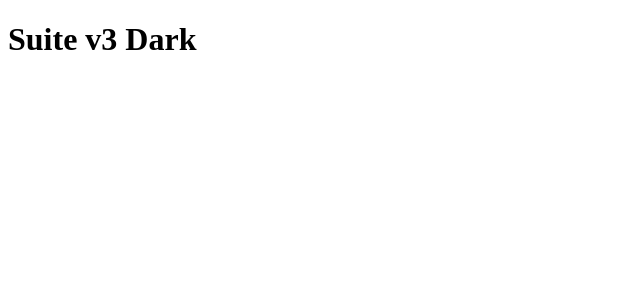
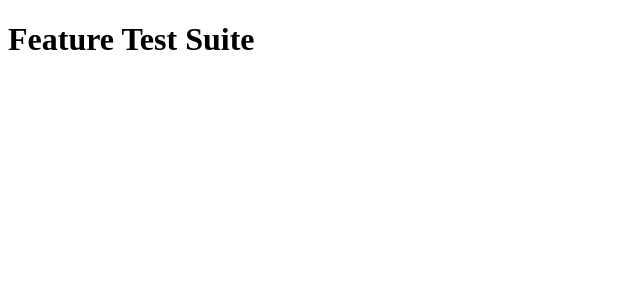
Before and after one commit to akshbhu/nextjs-example, a Next.js app: page / in a window 1280 px wide. Shown: the top 300 px of the page, without its empty margins (0-640 px from the left). Built offline with nearby package versions, Linux system fonts and the light colour scheme.

Commit message:
feature test suite

```diff
--- a/app/page.js
+++ b/app/page.js
@@ -1,3 +1,3 @@
 export default function Home() {
-  return <div><h1>Suite v3 Dark</h1></div>;
+  return <div><h1>Feature Test Suite</h1></div>;
 }
```
